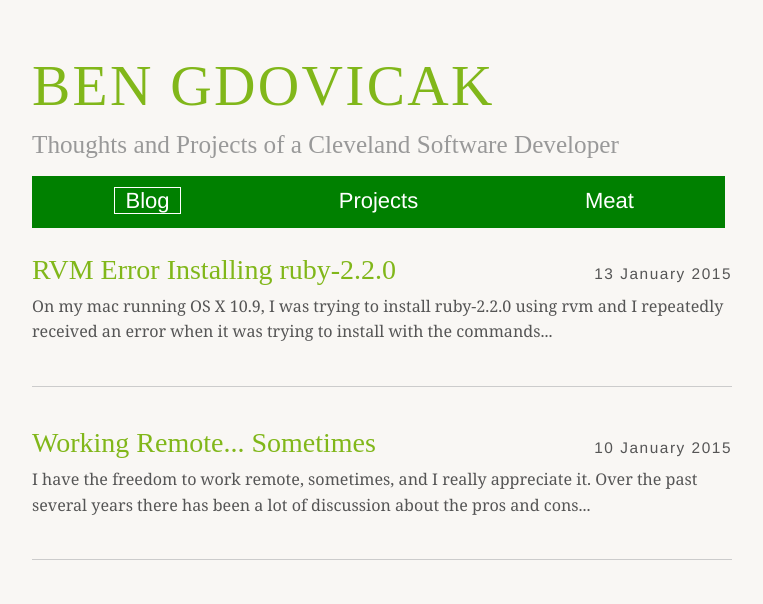
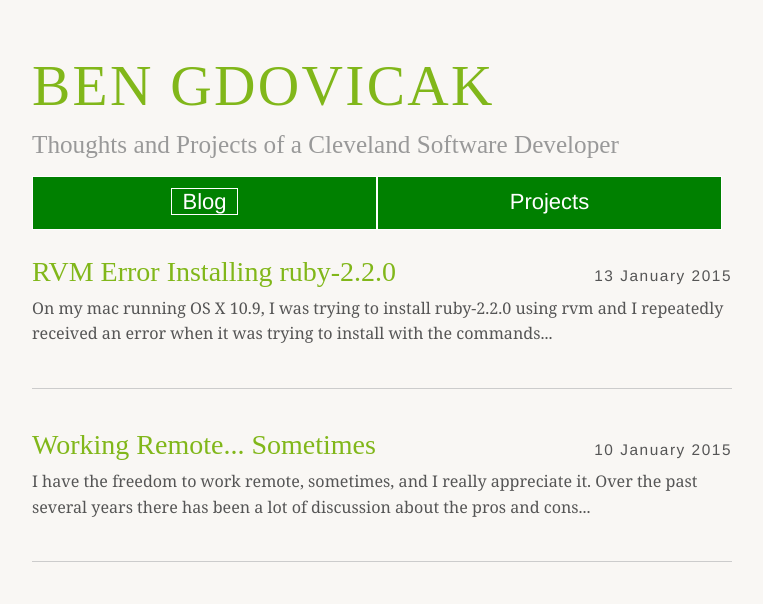
Before and after one commit to gdovicak/gdovicak.github.io, a Jekyll site: the page built from index.html, in a window 1280 px wide. Shown: the top 604 px of the page, without its empty margins (258-1021 px from the left). Built offline with Jekyll 4.4.1, drawn with Linux system fonts in a browser that asks for light colours; some web fonts are replaced; Markdown is read by kramdown in place of the engine named in the settings; the list of posts is cut into pages by our own code.

Commit message:
Removed meat tab

```diff
--- a/_layouts/default.html
+++ b/_layouts/default.html
@@ -49,7 +49,8 @@
             text-align:center;
             float:left;
             list-style-type: none;
-            width:33%;
+            width:49%;
+            border: 1px solid white;
           }
           .tabs li a{
             color: white;
--- a/index.html
+++ b/index.html
@@ -15,7 +15,6 @@ is_index: true
             <ul class="tabs">
               <li class="active"><a href="/index.html">Blog</a></li>
               <li><a href="/projects.html">Projects</a></li>
-              <li><a href="/meat.html">Meat</a></li>
             </ul>
             <div style="clear:left"></div>
     		<ul class="entries">
```
